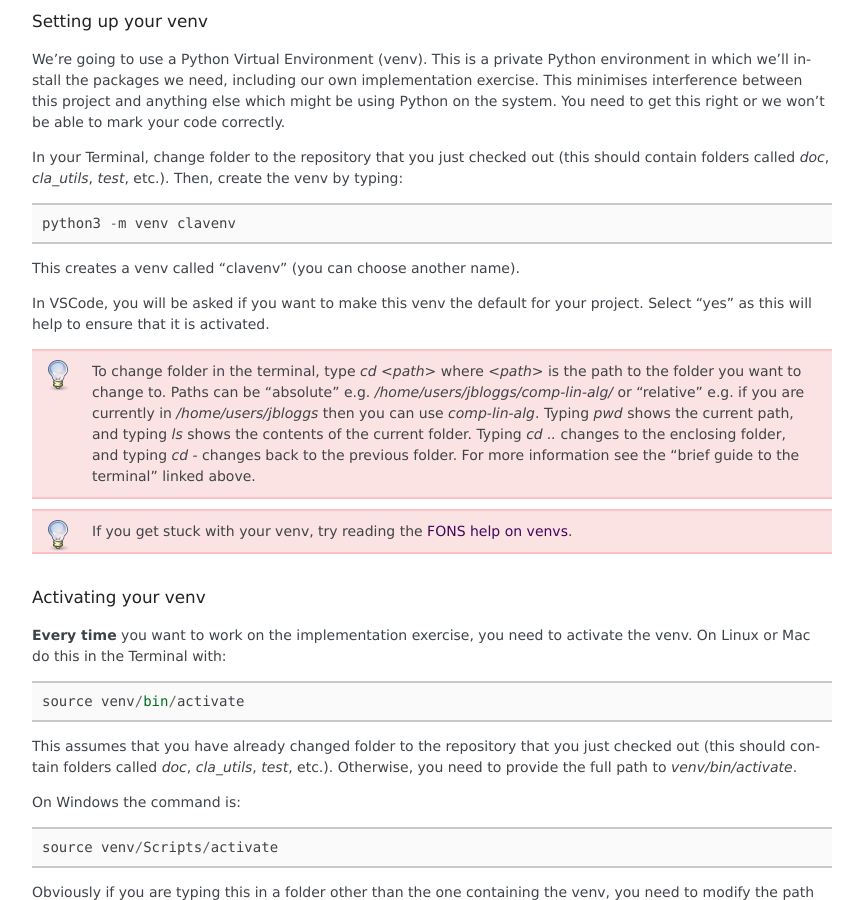
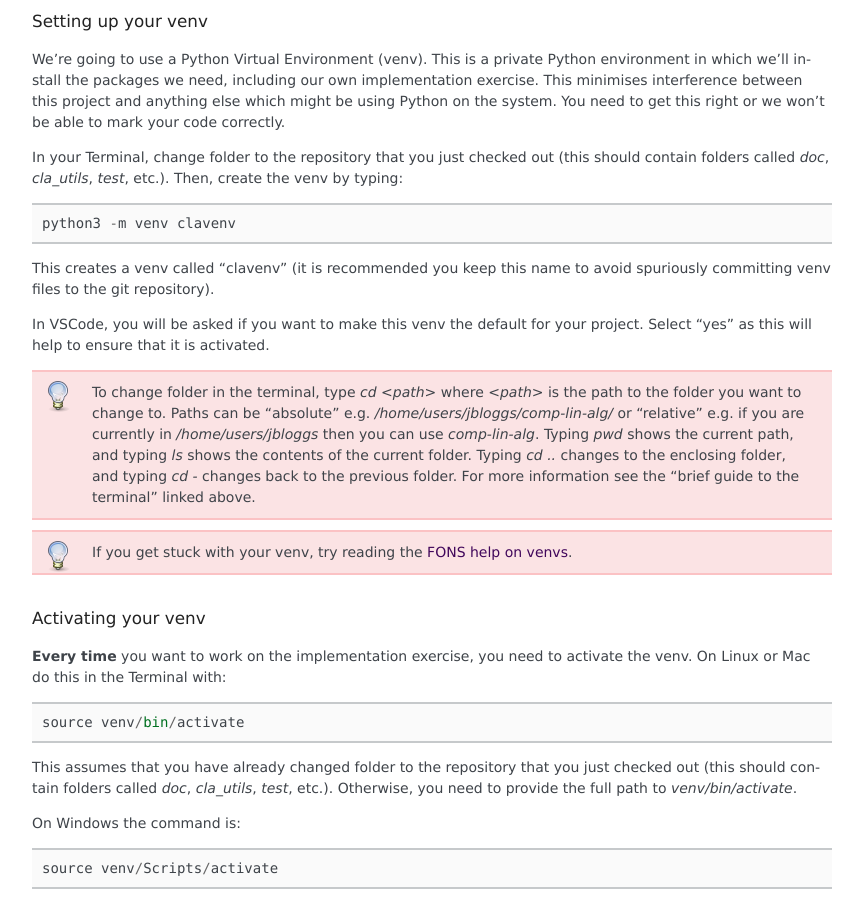
Before and after one commit to comp-lin-alg/comp-lin-alg-course, a Sphinx documentation site: the page built from doc/source/exercises.rst, in a window 1280 px wide and 900 px high, scrolled down 3520 px. Shown: the whole window, without its empty margins (163-1026 px from the left). Built offline with Sphinx 7.4.7, drawn with Linux system fonts in a browser that asks for light colours; pages that are not in the unit, such as notebooks, are missing from menus.

Commit message:
a gitignore

```diff
--- a/doc/source/exercises.rst
+++ b/doc/source/exercises.rst
@@ -237,7 +237,8 @@ checked out (this should contain folders called `doc`, `cla_utils`,
 
   python3 -m venv clavenv
 
-This creates a venv called "clavenv" (you can choose another name).
+This creates a venv called "clavenv" (it is recommended you keep this
+name to avoid spuriously committing venv files to the git repository).
 
 In VSCode, you will be asked if you want to make this venv the default
 for your project. Select "yes" as this will help to ensure that it is
```
Also changed, not shown: 1 other file.
